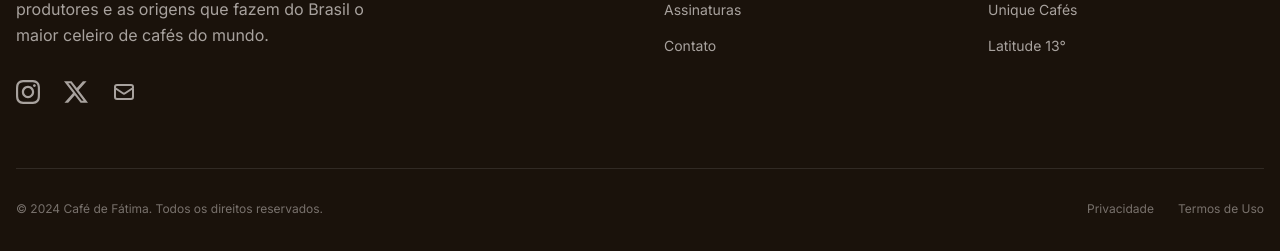
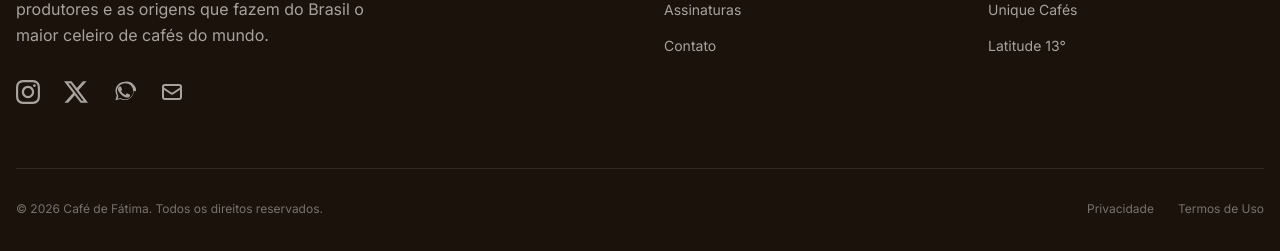
Before and after one commit to z1designweb-star/cafedefatima, a React (Vite) app: page / in a window 1280 px wide. Shown: the part 3037-3288 px from the top of the page. Built offline with nearby package versions, Linux system fonts and the light colour scheme; a web font is replaced by a local one.

Commit message:
feat: Add WhatsApp link to footer
Includes the WhatsApp icon and link to the company's WhatsApp number in the footer component, providing another channel for customer contact.

```diff
--- a/components/Footer.tsx
+++ b/components/Footer.tsx
@@ -40,6 +40,19 @@ const Footer: React.FC = () => {
                 </svg>
               </a>
 
+              {/* WhatsApp Icon */}
+              <a
+                href="https://wa.me/5581991605039"
+                target="_blank"
+                rel="noopener noreferrer"
+                className="text-stone-400 hover:text-coffee-gold transition-colors"
+                aria-label="WhatsApp"
+              >
+                <svg className="w-6 h-6" fill="currentColor" viewBox="0 0 24 24">
+                  <path d="M17.472 14.382c-.297-.149-1.758-.867-2.03-.967-.273-.099-.471-.148-.67.15-.197.297-.767.966-.94 1.164-.173.199-.347.223-.644.075-.297-.15-1.255-.463-2.39-1.475-.883-.788-1.48-1.761-1.653-2.059-.173-.297-.018-.458.13-.606.134-.133.298-.347.446-.52.149-.174.198-.298.298-.497.099-.198.05-.371-.025-.52-.075-.149-.669-1.612-.916-2.207-.242-.579-.487-.5-.669-.51-.173-.008-.371-.01-.57-.01-.198 0-.52.074-.792.372-.272.297-1.04 1.016-1.04 2.479 0 1.462 1.065 2.875 1.213 3.074.149.198 2.096 3.2 5.077 4.487.709.306 1.262.489 1.694.625.712.227 1.36.195 1.871.118.571-.085 1.758-.719 2.006-1.413.248-.694.248-1.289.173-1.413-.074-.124-.272-.198-.57-.347m-4.821 4.754a8.117 8.117 0 01-3.841-1.008l-.276-.164-2.857.75.762-2.784-.18-.287a8.102 8.102 0 01-1.243-4.37c0-4.486 3.645-8.131 8.134-8.131 2.173 0 4.215.846 5.752 2.384a8.062 8.062 0 012.383 5.747c0 4.487-3.644 8.131-8.134 8.131m11.196-8.132c0-2.454-.955-4.761-2.691-6.496A9.124 9.124 0 0012.652 1.75C7.61 1.75 3.514 5.845 3.514 10.887c0 1.61.417 3.181 1.21 4.56l-1.287 4.697 4.807-1.26a9.1 9.1 0 004.407 1.135h.004c5.04 0 9.136-4.095 9.136-9.137"/>
+                </svg>
+              </a>
+
               {/* Email Icon */}
               <a
                 href="mailto:contato@cafedefatima.com.br"
@@ -75,7 +88,7 @@ const Footer: React.FC = () => {
         </div>
 
         <div className="pt-8 border-t border-white/10 flex flex-col md:flex-row justify-between items-center text-xs text-stone-500">
-          <p>&copy; 2024 Café de Fátima. Todos os direitos reservados.</p>
+          <p>&copy; 2026 Café de Fátima. Todos os direitos reservados.</p>
           <div className="mt-4 md:mt-0 space-x-6">
             <a href="#" className="hover:text-white">Privacidade</a>
             <a href="#" className="hover:text-white">Termos de Uso</a>
```
